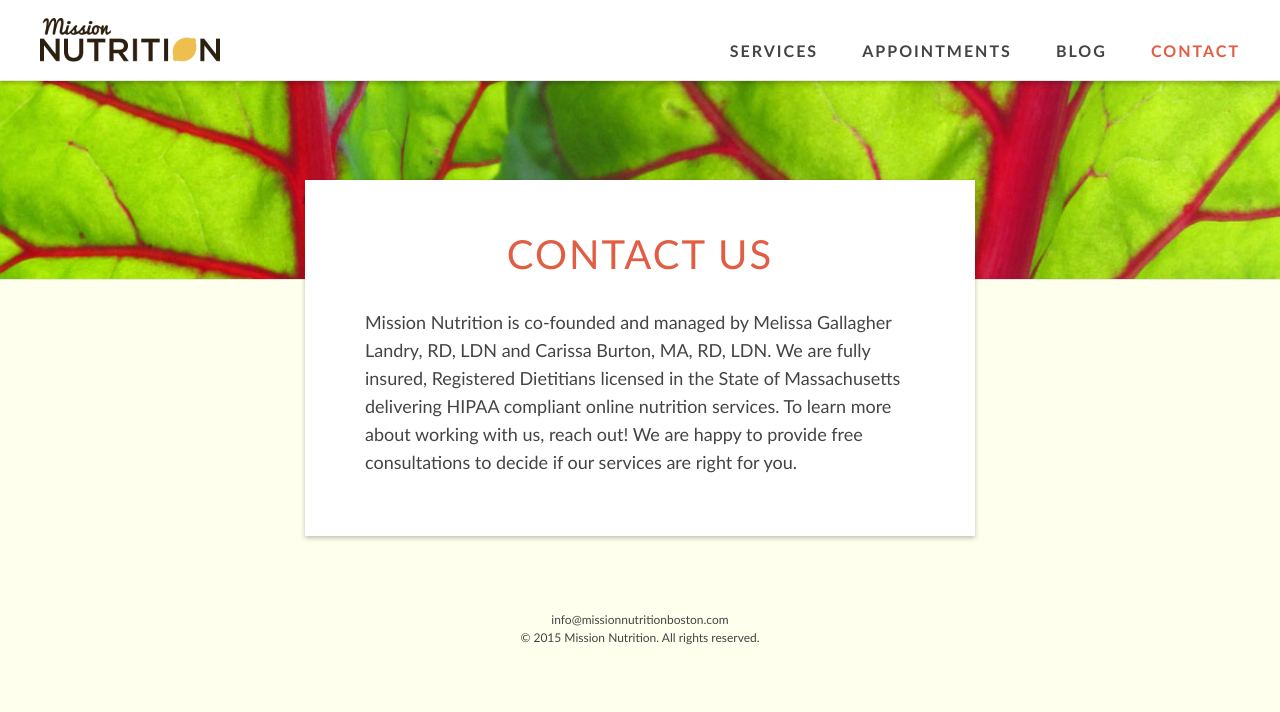
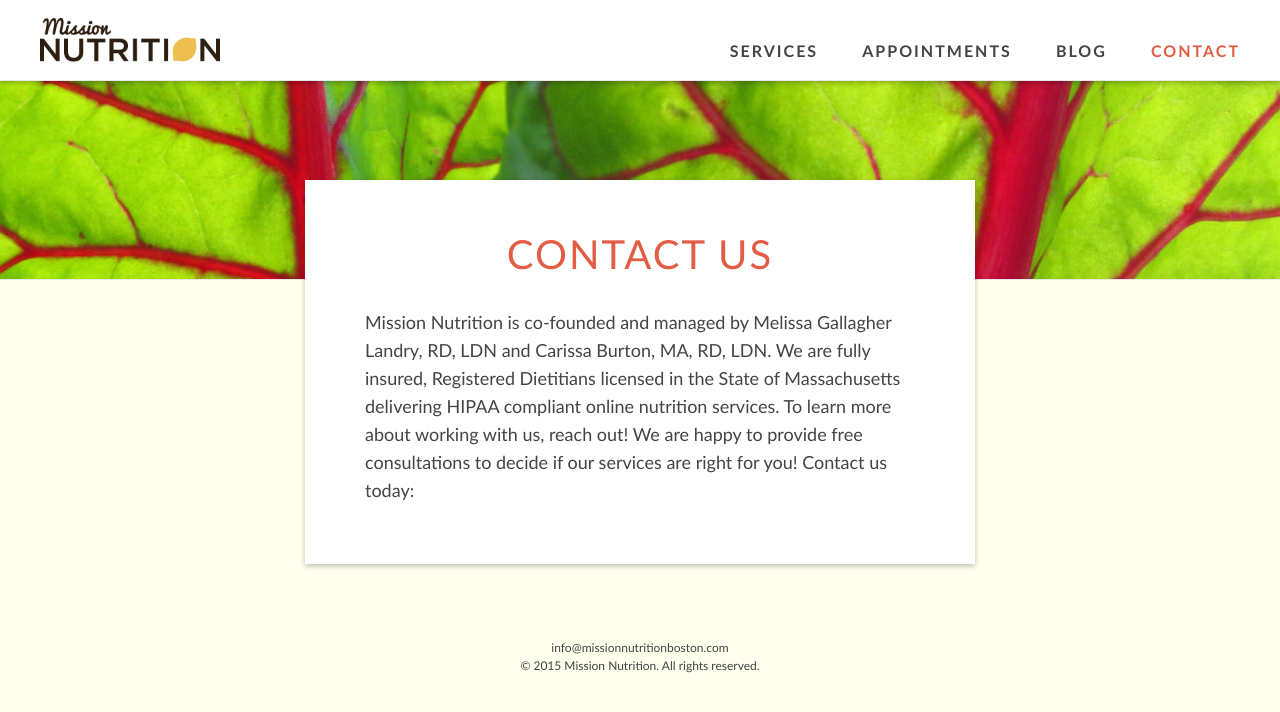
Before and after one commit to davelandry/missionnutrition, a Jekyll site: the page built from _pages/contact.md, in a window 1280 px wide. Shown: the top 712 px of the page. Built offline with Jekyll 4.4.1, drawn with Linux system fonts in a browser that asks for light colours.

Commit message:
Update contact.md

```diff
--- a/_pages/contact.md
+++ b/_pages/contact.md
@@ -4,4 +4,4 @@ header: Contact Us
 image: chard
 ---
 
-Mission Nutrition is co-founded and managed by Melissa Gallagher Landry, RD, LDN and Carissa Burton, MA, RD, LDN. We are fully insured, Registered Dietitians licensed in the State of Massachusetts delivering HIPAA compliant online nutrition services. To learn more about working with us, reach out! We are happy to provide free consultations to decide if our services are right for you.
+Mission Nutrition is co-founded and managed by Melissa Gallagher Landry, RD, LDN and Carissa Burton, MA, RD, LDN. We are fully insured, Registered Dietitians licensed in the State of Massachusetts delivering HIPAA compliant online nutrition services. To learn more about working with us, reach out! We are happy to provide free consultations to decide if our services are right for you! Contact us today:
```
